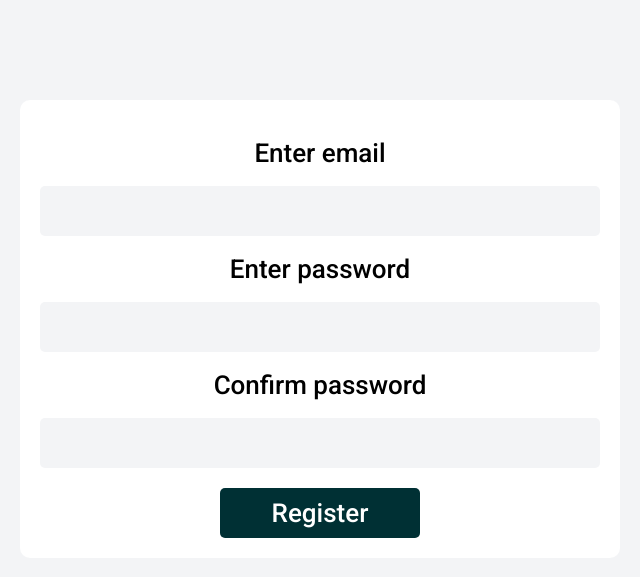
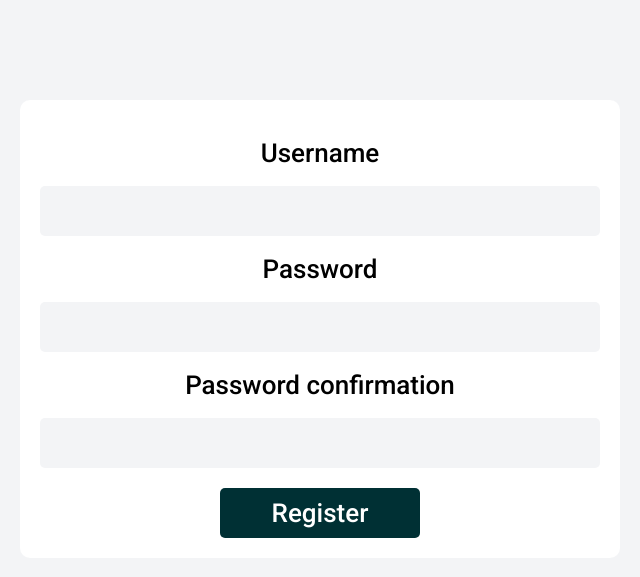
Before and after one commit to Peter-Andonov/Bidster, a Django app: page /auth/register/ in a window 1280 px wide. Shown: the part 100-677 px from the top of the page, without its empty margins (320-960 px from the left). Run offline with Django 3.2, Linux system fonts and the light colour scheme.

Commit message:
switched to built-in registration form

```diff
--- a/bidster/bidster_auth/forms.py
+++ b/bidster/bidster_auth/forms.py
@@ -1,5 +1,6 @@
 from django import forms
 from django.contrib.auth.models import User
+from django.contrib.auth.forms import UserCreationForm
 from django.core.exceptions import ValidationError
 
 
@@ -12,35 +13,14 @@ class LoginForm(forms.Form):
             field.widget.attrs['class'] += ' form__input '
 
     email = forms.EmailField(label='Enter email', widget=forms.EmailInput)
-    password = forms.CharField(label='Enter password', widget=forms.PasswordInput)
+    password = forms.CharField(
+        label='Enter password', widget=forms.PasswordInput)
 
 
-class RegisterForm(forms.Form):
+class RegistrationForm(UserCreationForm):
     def __init__(self, *args, **kwargs):
-        super(RegisterForm, self).__init__(*args, **kwargs)
+        super(RegistrationForm, self).__init__(*args, **kwargs)
         for field_name, field in self.fields.items():
             if 'class' not in field.widget.attrs:
                 field.widget.attrs['class'] = ''
             field.widget.attrs['class'] += ' form__input '
-
-    email = forms.EmailField(label='Enter email', widget=forms.EmailInput)
-    password1 = forms.CharField(
-        label='Enter password', widget=forms.PasswordInput)
-    password2 = forms.CharField(
-        label='Confirm password', widget=forms.PasswordInput)
-
-    def clean_email(self):
-        email = self.cleaned_data.get('email')
-        existing_user = User.objects.filter(username=email)
-        if existing_user.count():
-            raise ValidationError("Email is already in use")
-        return email
-
-    def clean_password2(self):
-        password1 = self.cleaned_data.get('password1')
-        password2 = self.cleaned_data.get('password2')
-
-        if password1 and password2 and password1 != password2:
-            raise ValidationError("Passwords don't match")
-
-        return password2
--- a/bidster/bidster_auth/views.py
+++ b/bidster/bidster_auth/views.py
@@ -4,24 +4,23 @@ from django.contrib.auth.models import User
 from django.contrib.auth import authenticate, login, logout
 
 from bidster_auth.models import Profile
-from bidster_auth.forms import RegisterForm, LoginForm
+from bidster_auth.forms import LoginForm, RegistrationForm
 
 
 @transaction.atomic
 def register_user(req):
     if req.method == 'GET':
         context = {
-            'register_form': RegisterForm(),
+            'register_form': RegistrationForm(),
         }
 
         return render(req, 'bidster_auth/register.html', context)
 
     if req.method == 'POST':
-        register_form = RegisterForm(req.POST)
+        register_form = RegistrationForm(req.POST)
         if register_form.is_valid():
             new_user = User.objects.create_user(
-                username=register_form.cleaned_data['email'],
-                email=register_form.cleaned_data['email'],
+                username=register_form.cleaned_data['username'],
                 password=register_form.cleaned_data['password1'],
             )
 
--- a/bidster/static/css/06.Components/index.css
+++ b/bidster/static/css/06.Components/index.css
@@ -214,10 +214,14 @@
 }
 
 .errors__container {
-    padding: 10px;
+    padding: 5px;
     display: flex;
     flex-direction: column;
     align-items: left;
+}
+
+.errors__container li {
+    margin: 5px;
 }
 
 .errors__text {
--- a/bidster/templates/partials/register_form.html
+++ b/bidster/templates/partials/register_form.html
@@ -1,12 +1,12 @@
 <form class="form__wrapper" action="{% url 'register user' %}" method="POST">
     {% csrf_token %}
-    <label class="form__label" for="{{ register_form.email.auto_id }}">{{ register_form.email.label }}</label>
-    {{ register_form.email }}
-    {% if register_form.errors.email %}
+    <label class="form__label" for="{{ register_form.username.auto_id }}">{{ register_form.username.label }}</label>
+    {{ register_form.username }}
+    {% if register_form.errors.username %}
         <ul class="errors__container">
-            {% for error in register_form.errors.email %}
+            {% for error in register_form.errors.username %}
             <li>
-                <strong class="errors__text" >{{ error }}</strong>
+                <strong class="errors__text" >*{{ error }}</strong>
             </li>
             {% endfor %}
         </ul>
@@ -19,7 +19,7 @@
         <ul class="errors__container">
             {% for error in register_form.errors.password2 %}
             <li>
-                <strong class="errors__text" >{{ error }}</strong>
+                <strong class="errors__text" >*{{ error }}</strong>
             </li>
             {% endfor %}
         </ul>
```
